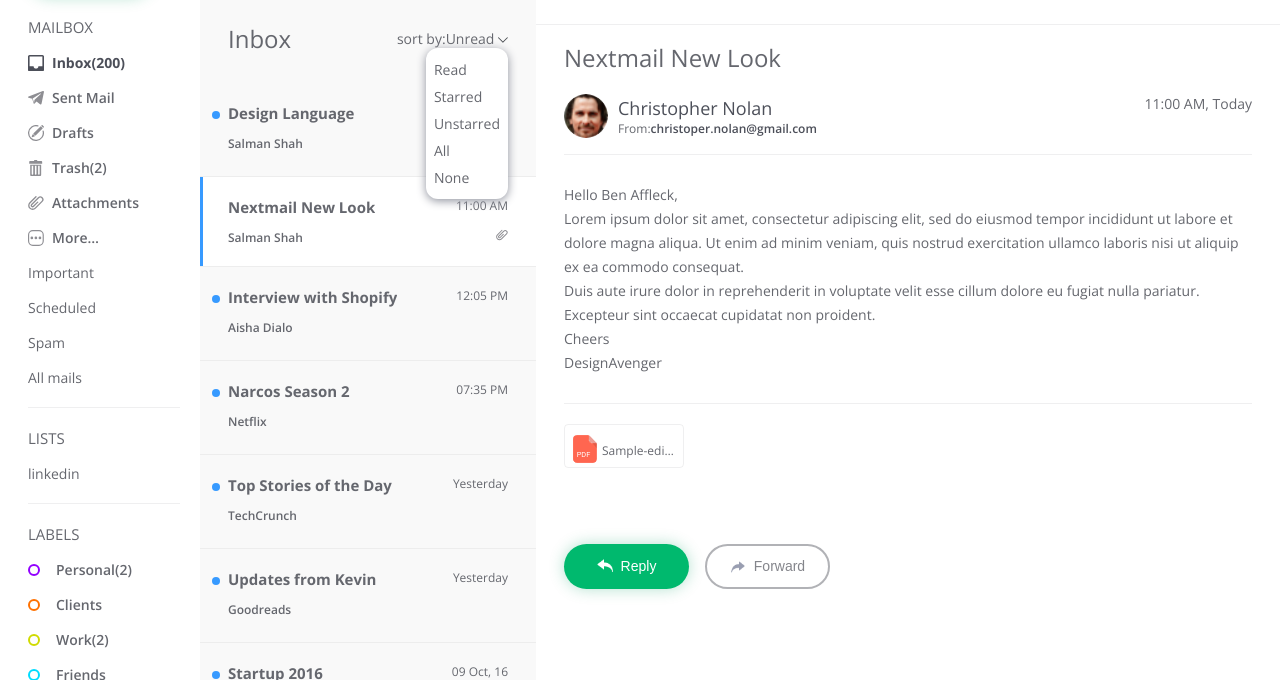
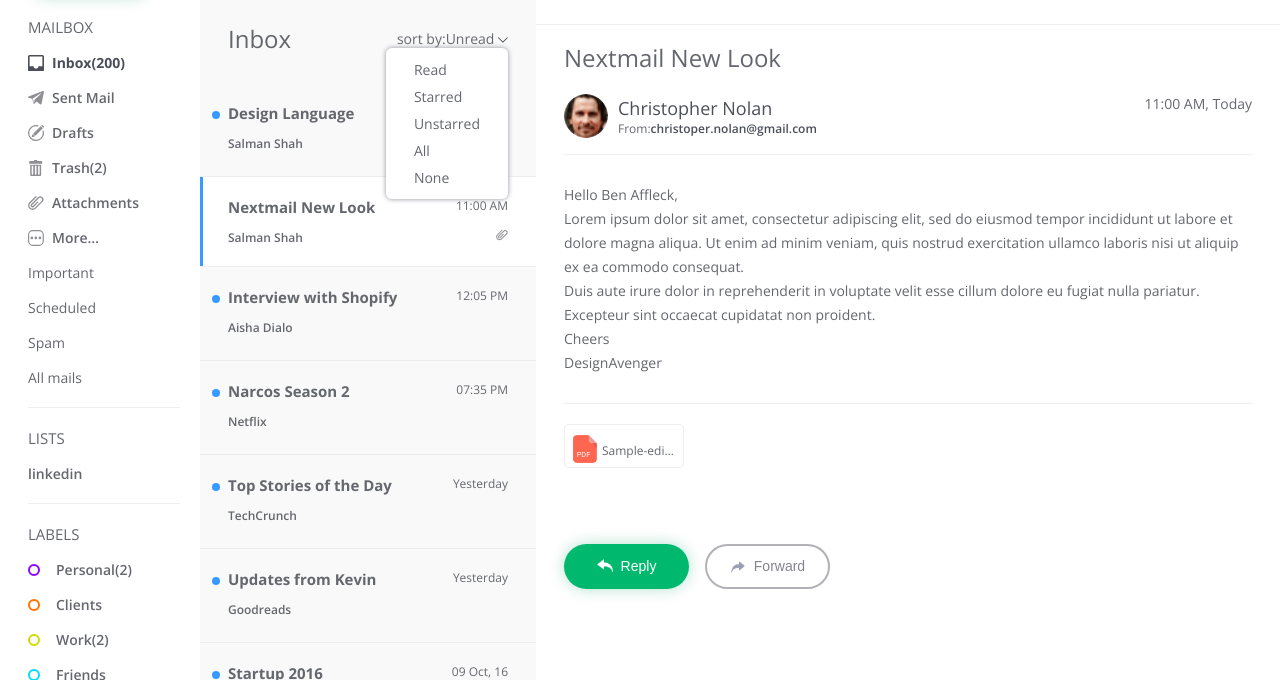
Before and after one commit to AbhishekD-256/nextmail, a website built with webpack: page docs/index.html in a window 1280 px wide. Shown: the part 120-800 px from the top of the page. Built offline with nearby package versions, Linux system fonts and the light colour scheme.

Commit message:
add dropdown component

```diff
--- a/docs/index.html
+++ b/docs/index.html
@@ -75,7 +75,7 @@
                 </ul>
                 <h3 class="navigation__heading  text-md">LISTS</h3>
                 <ul class="navigation  flex-col  border-b">
-                    <li class="navigation__item">linkedin</li>
+                    <li class="navigation__item  fw-600">linkedin</li>
                 </ul>
                 <h3 class="navigation__heading  text-md">LABELS</h3>
                 <ul class="navigation  flex-col">
@@ -130,12 +130,12 @@
                             <svg width="10" height="8">
                                 <use href="images/sprite.svg#down-copy"></use>
                             </svg>
-                            <ul class="drop-down">
-                                <li class="drop-down__link">Read</li>
-                                <li class="drop-down__link">Starred</li>
-                                <li class="drop-down__link">Unstarred</li>
-                                <li class="drop-down__link">All</li>
-                                <li class="drop-down__link">None</li>
+                            <ul class="dropdown">
+                                <li class="dropdown__link">Read</li>
+                                <li class="dropdown__link">Starred</li>
+                                <li class="dropdown__link">Unstarred</li>
+                                <li class="dropdown__link">All</li>
+                                <li class="dropdown__link">None</li>
                             </ul>
                         </div>
                     </div>
--- a/docs/style.css
+++ b/docs/style.css
@@ -104,6 +104,24 @@ span {
 
 .hide {
   display: none;
+}
+
+.dropdown {
+  position: absolute;
+  background-color: #ffffff;
+  box-shadow: 0 0 5px 0 #8f929d;
+  border-radius: 6px;
+  z-index: 10;
+  padding: 8px;
+  right: 0;
+}
+.dropdown__link {
+  padding: 4px 20px;
+  cursor: pointer;
+  border-radius: 4px;
+}
+.dropdown__link:hover {
+  background-color: #e5e6e5;
 }
 
 .icon {
@@ -386,16 +404,3 @@ body {
 .message-actions {
   gap: 16px;
 }
-
-.drop-down {
-  position: absolute;
-  background-color: #ffffff;
-  box-shadow: 0 2px 10px 0 #8f929d;
-  border-radius: 12px;
-  z-index: 10;
-  padding: 8px;
-  right: 0;
-}
-.drop-down__link {
-  padding: 4px 0;
-}
--- /dev/null
+++ b/src/assets/sass/component/_dropdown.scss
@@ -0,0 +1,17 @@
+.dropdown {
+    position: absolute;
+    @include bg-color($primary-color);
+    box-shadow: 0 0 5px 0 #8f929d;
+    border-radius: 6px;
+    z-index: 10;
+    padding:8px;
+    right: 0;
+    &__link {
+        padding: 4px 20px ;
+        cursor: pointer;
+        border-radius: 4px;
+        &:hover {
+            background-color: #e5e6e5;
+        }
+    }
+}
--- a/src/assets/sass/main.scss
+++ b/src/assets/sass/main.scss
@@ -3,6 +3,7 @@
 @import 'base/typography';
 @import 'base/mixin';
 @import 'utils/utilities';
+@import 'component/dropdown';
 @import 'component/icons';
 @import 'component/button';
 @import 'component/ring';
--- a/src/assets/sass/page/_app.scss
+++ b/src/assets/sass/page/_app.scss
@@ -138,16 +138,3 @@ body {
 .message-actions {
     gap: 16px;
 }
-
-.drop-down {
-    position: absolute;
-    @include bg-color($primary-color);
-    box-shadow: 0 2px 10px 0 #8f929d;
-    border-radius: 12px;
-    z-index: 10;
-    padding:8px;
-    right: 0;
-    &__link {
-        padding: 4px 0;
-    }
-}
--- a/src/assets/sass/utils/_utilities.scss
+++ b/src/assets/sass/utils/_utilities.scss
@@ -47,11 +47,13 @@
     height: 100%;
     object-fit: contain;
 }
+
 .text-ellipsis {
     text-overflow: ellipsis;
     overflow: hidden;
     white-space: nowrap;
 }
+
 .border-b {
     border-bottom:  light-border(0.1);
 }
```
Also changed, not shown: index.html (+7 -7 lines).
